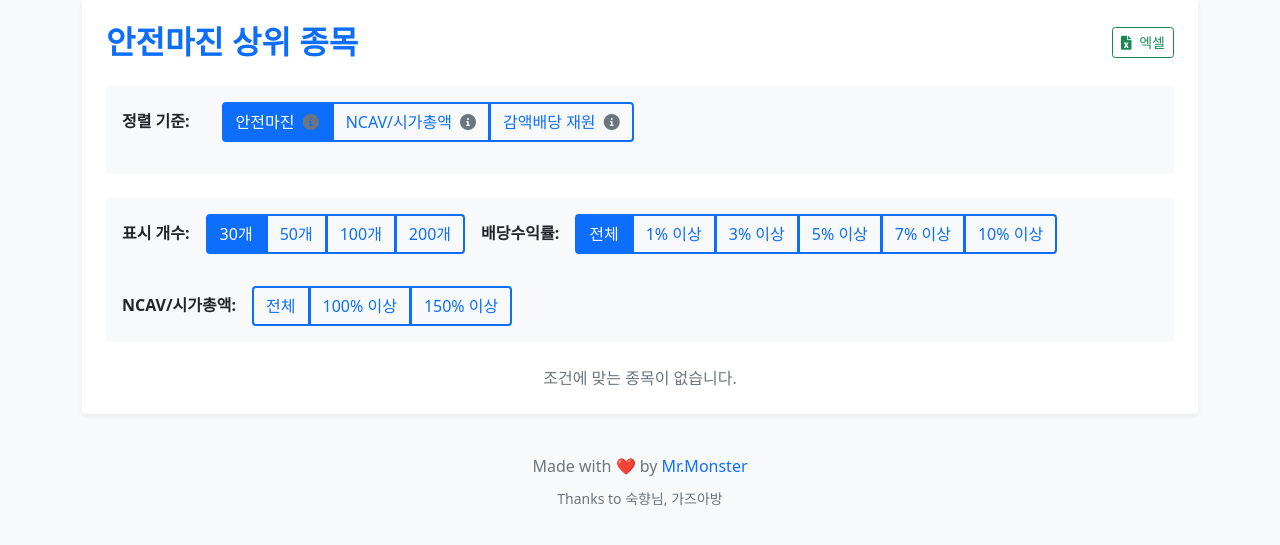
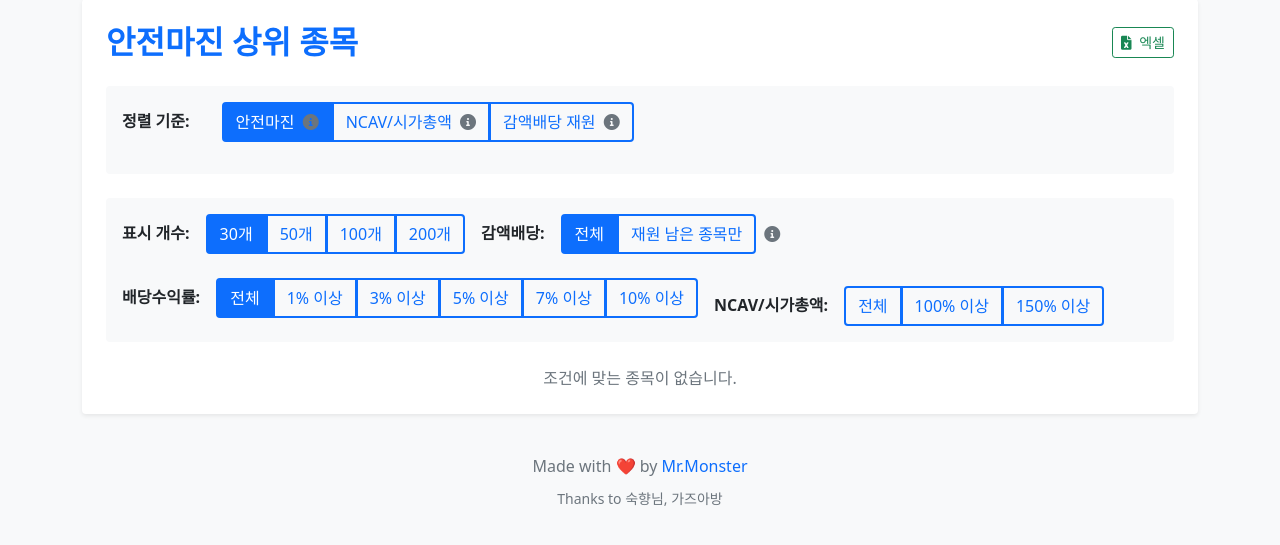
Before and after one commit to spaceromany/intrinsic-value-calculator, a Flask app: page /top-stocks in a window 1280 px wide. Shown: the part 124-669 px from the top of the page. Run offline with Flask 2, Linux system fonts and the light colour scheme; data that the repository does not hold is empty.

Commit message:
안전마진·감액배당 탭에 서로의 필터 추가
감액배당 재원이 남은 회사 중 안전마진이 높은 곳을 걸러 보고 싶다는 요청, 그리고
안전마진 탭에서도 감액 회사만 보고 싶다는 요청.

감액배당 탭: 안전마진 필터(전체/0/30/50/100% 이상). 서버는
/reduction-dividend?margin=X 로 안전마진 결과의 safety_margin이 X% 이상인
종목만 남긴다(값 없음·NaN 제외). 카드의 '현재가 / 배당수익률' 줄에 안전마진을
붙였다.

안전마진 탭: '감액배당: 전체 / 재원 남은 종목만' 토글. 서버는 /filter?reduction=true
로 남은 연수 > 0 인 종목만 남기되 상위 N개를 자르기 전에 거른다 — 그래야
"안전마진 상위 중 감액 회사"가 아니라 "감액 회사 중 안전마진 상위"가 된다.
리츠 제외·우선주→보통주 매핑은 _reduction_index를 그대로 쓴다. 엑셀 내보내기
URL에도 같은 파라미터를 넣어 화면과 파일이 일치한다. 카드에는 NCAV 문구 자리에
'감액배당 재원 N년 남음'을 표시한다.

검증: /reduction-dividend margin 6케이스(0·50·음수·None·NaN·조합),
/filter reduction 5케이스(순서·limit 전 필터·우선주 매핑·배당 조합·카드 부착),
렌더 7항목, JS 문법.

Co-Authored-By: Claude Fable 5.1 <noreply@anthropic.com>

```diff
--- a/app.py
+++ b/app.py
@@ -292,6 +292,16 @@ def filter_stocks():
             stocks = filtered_stocks
             #print(f"배당수익률 필터링 후 {len(stocks)}개 종목 남음")
 
+        # 감액배당 재원이 남은 종목만(?reduction=true). 상위 N개를 자르기 전에 걸러야
+        # "안전마진 상위 중 감액 회사"가 아니라 "감액 회사 중 안전마진 상위"가 된다.
+        # 남은 연수 > 0 기준(재원이 남았고 배당도 주는 회사), 리츠 제외, 우선주는 보통주 이력.
+        if request.args.get('reduction', 'false').lower() == 'true':
+            idx = _reduction_index()
+            def _rec(code):
+                return idx.get(code) or (idx.get(code[:-1] + '0') if code and code[-1] != '0' else None)
+            stocks = [s for s in stocks
+                      if ((_rec(s.get('code', '')) or {}).get('remaining_years') or 0) > 0]
+
         # 상위 N개 종목 반환
         limit = request.args.get('limit', default=30, type=int)
         # print(f"상위 {limit}개 종목 선택")
@@ -498,6 +508,8 @@ def reduction_dividend():
                     안 주는 회사가 수백 년으로 상위를 독식한다(지씨셀 295년·15억).
                     화면 기본값은 1%.
     ?include_reits=true  리츠 포함. 기본은 제외(_is_reit 참고).
+    ?margin=X       안전마진 X% 이상만. 감액 재원이 남은 회사 중 내재가치 대비 저평가된
+                    곳을 고르기 위한 것. 값이 없거나 NaN이면 제외.
     ?limit=N        기본 50
     """
     try:
@@ -506,6 +518,7 @@ def reduction_dividend():
         complete_only = request.args.get('complete', 'false').lower() == 'true'
         positive_only = request.args.get('positive', 'false').lower() == 'true'
         dividend_filter = request.args.get('dividend', type=float)
+        margin_filter = request.args.get('margin', type=float)
         limit = request.args.get('limit', default=50, type=int)
         if complete_only:
             data = [r for r in data if r.get('remaining_years') is not None]
@@ -516,11 +529,16 @@ def reduction_dividend():
         margin_data, _ = get_results_data()
         margin = {s['code']: s for s in margin_data} if margin_data else {}
 
+        def _num(r, key):
+            v = margin.get(r['code'], {}).get(key)
+            return v if isinstance(v, (int, float)) and not math.isnan(v) else None
+
         if dividend_filter is not None:
-            def _yield(r):
-                y = margin.get(r['code'], {}).get('dividend_yield')
-                return y if isinstance(y, (int, float)) and not math.isnan(y) else None
-            data = [r for r in data if (_yield(r) or 0) >= dividend_filter and _yield(r) is not None]
+            data = [r for r in data if _num(r, 'dividend_yield') is not None
+                    and _num(r, 'dividend_yield') >= dividend_filter]
+        if margin_filter is not None:
+            data = [r for r in data if _num(r, 'safety_margin') is not None
+                    and _num(r, 'safety_margin') >= margin_filter]
 
         def _key(r):
             ry = r.get('remaining_years')
--- a/templates/top-stocks.html
+++ b/templates/top-stocks.html
@@ -96,6 +96,17 @@
 
                 <!-- 배당수익률 필터 -->
                 <div class="d-flex align-items-center">
+                    <h6 class="mb-0 me-3 fw-bold">감액배당:</h6>
+                    <div class="btn-group">
+                        <button type="button" class="btn btn-outline-primary active" data-margin-reduction="false" onclick="filterMarginByReduction(false)">전체</button>
+                        <button type="button" class="btn btn-outline-primary" data-margin-reduction="true" onclick="filterMarginByReduction(true)">재원 남은 종목만</button>
+                    </div>
+                    <i class="fas fa-info-circle ms-2" data-bs-toggle="tooltip"
+                       title="자본준비금 감액으로 옮긴 재원이 아직 남아 있고 배당도 주는 회사만 봅니다. 상위 N개를 자르기 전에 거르므로 '감액 회사 중 안전마진 상위'가 됩니다."
+                       style="cursor: pointer; color: #6c757d;"></i>
+                </div>
+
+                <div class="d-flex align-items-center">
                     <h6 class="mb-0 me-3 fw-bold">배당수익률:</h6>
                     <!-- 데스크톱 버전: 버튼 그룹 -->
                     <div class="btn-group d-none d-md-flex">
@@ -151,6 +162,14 @@
                        style="cursor: pointer; color: #6c757d;"></i>
                 </div>
                 <div class="d-flex align-items-center">
+                    <h6 class="mb-0 me-3 fw-bold">안전마진:</h6>
+                    <div class="btn-group me-4">
+                        <button type="button" class="btn btn-outline-primary active" data-reduction-margin="" onclick="filterReductionByMargin(null)">전체</button>
+                        <button type="button" class="btn btn-outline-primary" data-reduction-margin="0" onclick="filterReductionByMargin(0)">0% 이상</button>
+                        <button type="button" class="btn btn-outline-primary" data-reduction-margin="30" onclick="filterReductionByMargin(30)">30% 이상</button>
+                        <button type="button" class="btn btn-outline-primary" data-reduction-margin="50" onclick="filterReductionByMargin(50)">50% 이상</button>
+                        <button type="button" class="btn btn-outline-primary" data-reduction-margin="100" onclick="filterReductionByMargin(100)">100% 이상</button>
+                    </div>
                     <h6 class="mb-0 me-3 fw-bold">표시 개수:</h6>
                     <div class="btn-group">
                         <button type="button" class="btn btn-outline-primary active" data-reduction-limit="50" onclick="applyReductionLimit(50)">50개</button>
@@ -243,9 +262,11 @@
 <script src="{{ url_for('static', filename='js/watchlist.js') }}"></script>
 <script>
 let currentDividendFilter = null;
+let currentMarginReductionOnly = false;   // 감액배당 재원 남은 종목만
 let currentSortMode = 'margin'; // 'margin' | 'ncav' | 'reduction'
 let currentReductionLimit = 50;
 let currentReductionDividendFilter = 1;   // 기본 1% 이상. null이면 전체
+let currentReductionMarginFilter = null;  // 안전마진 X% 이상. null이면 전체
 let currentNcavFilter = null;
 let currentNcavLimit = 30;
 let currentNcavDividendFilter = null;
@@ -263,6 +284,7 @@ document.addEventListener('DOMContentLoaded', function() {
             try {
                 const limit = document.getElementById('currentLimit').textContent;
                 let filterUrl = `/filter?limit=${limit}`;
+                if (currentMarginReductionOnly) filterUrl += '&reduction=true';
                 if (currentDividendFilter !== null) {
                     filterUrl += `&dividend=${currentDividendFilter}`;
                 }
@@ -320,6 +342,7 @@ async function loadStocks(limit) {
     }
 
     let filterUrl = `/filter?limit=${limit}`;
+    if (currentMarginReductionOnly) filterUrl += '&reduction=true';
     if (currentDividendFilter !== null) {
         filterUrl += `&dividend=${currentDividendFilter}`;
     }
@@ -366,6 +389,9 @@ function renderMarginStocks(stocks) {
 
         const ncavText = stock.ncav_ratio !== null && stock.ncav_ratio !== undefined
             ? `<small class="text-muted">NCAV/시총: ${stock.ncav_ratio.toFixed(1)}%</small>` : '';
+        const r = stock.reduction;
+        const reductionText = r && r.remaining_years > 0
+            ? `<small class="text-primary d-block">감액배당 재원 ${r.remaining_years.toFixed(1)}년 남음${r.has_deficit_cover ? ' (결손보전 포함)' : ''}</small>` : '';
 
         const col = document.createElement('div');
         col.className = 'col-12 col-sm-6 col-md-4';
@@ -387,6 +413,7 @@ function renderMarginStocks(stocks) {
                             ${Math.round(stock.safety_margin)}%
                         </span>
                         ${ncavText}
+                        ${reductionText}
                     </p>
                     <div id="details-${stock.code}" class="stock-details">
                         <div class="detail-item">
@@ -430,6 +457,14 @@ function applyFilter(limit) {
     }
 
     loadStocks(limit);
+}
+
+function filterMarginByReduction(onlyReduction) {
+    currentMarginReductionOnly = onlyReduction;
+    document.querySelectorAll('[data-margin-reduction]').forEach(btn => btn.classList.remove('active'));
+    const sel = document.querySelector(`[data-margin-reduction="${onlyReduction}"]`);
+    if (sel) sel.classList.add('active');
+    loadStocks();
 }
 
 function filterByDividend(dividend) {
@@ -501,6 +536,14 @@ function setSortMode(mode) {
     }
 }
 
+function filterReductionByMargin(minMargin) {
+    currentReductionMarginFilter = minMargin;
+    document.querySelectorAll('[data-reduction-margin]').forEach(btn => btn.classList.remove('active'));
+    const sel = document.querySelector(`[data-reduction-margin="${minMargin === null ? '' : minMargin}"]`);
+    if (sel) sel.classList.add('active');
+    loadReductionStocks();
+}
+
 function filterReductionByDividend(minYield) {
     currentReductionDividendFilter = minYield;
     document.querySelectorAll('[data-reduction-dividend]').forEach(btn => btn.classList.remove('active'));
@@ -541,6 +584,7 @@ async function loadReductionStocks() {
     // 남은 연수 > 0 (재원이 남았고 배당도 주는 회사)만. 소진·무배당은 볼 이유가 없어 토글을 두지 않는다.
     let url = `/reduction-dividend?limit=${currentReductionLimit}&positive=true`;
     if (currentReductionDividendFilter !== null) url += `&dividend=${currentReductionDividendFilter}`;
+    if (currentReductionMarginFilter !== null) url += `&margin=${currentReductionMarginFilter}`;
     const grid = document.getElementById('stocksGrid');
     try {
         const response = await fetch(url);
@@ -617,8 +661,8 @@ async function loadReductionStocks() {
                                 <span class="detail-value">${fmtWon(stock.legal_cap)}</span>
                             </div>
                             <div class="detail-item">
-                                <span class="detail-label">현재가 / 배당수익률</span>
-                                <span class="detail-value">${stock.current_price ? Math.round(stock.current_price).toLocaleString() + '원' : '-'} / ${stock.dividend_yield ? stock.dividend_yield.toFixed(2) + '%' : '-'}</span>
+                                <span class="detail-label">현재가 / 배당수익률 / 안전마진</span>
+                                <span class="detail-value">${stock.current_price ? Math.round(stock.current_price).toLocaleString() + '원' : '-'} / ${stock.dividend_yield ? stock.dividend_yield.toFixed(2) + '%' : '-'} / <span class="${(stock.safety_margin || 0) >= 0 ? 'text-success' : 'text-danger'}">${stock.safety_margin !== null && stock.safety_margin !== undefined ? Math.round(stock.safety_margin) + '%' : '-'}</span></span>
                             </div>
                         </div>
                     </div>
```
